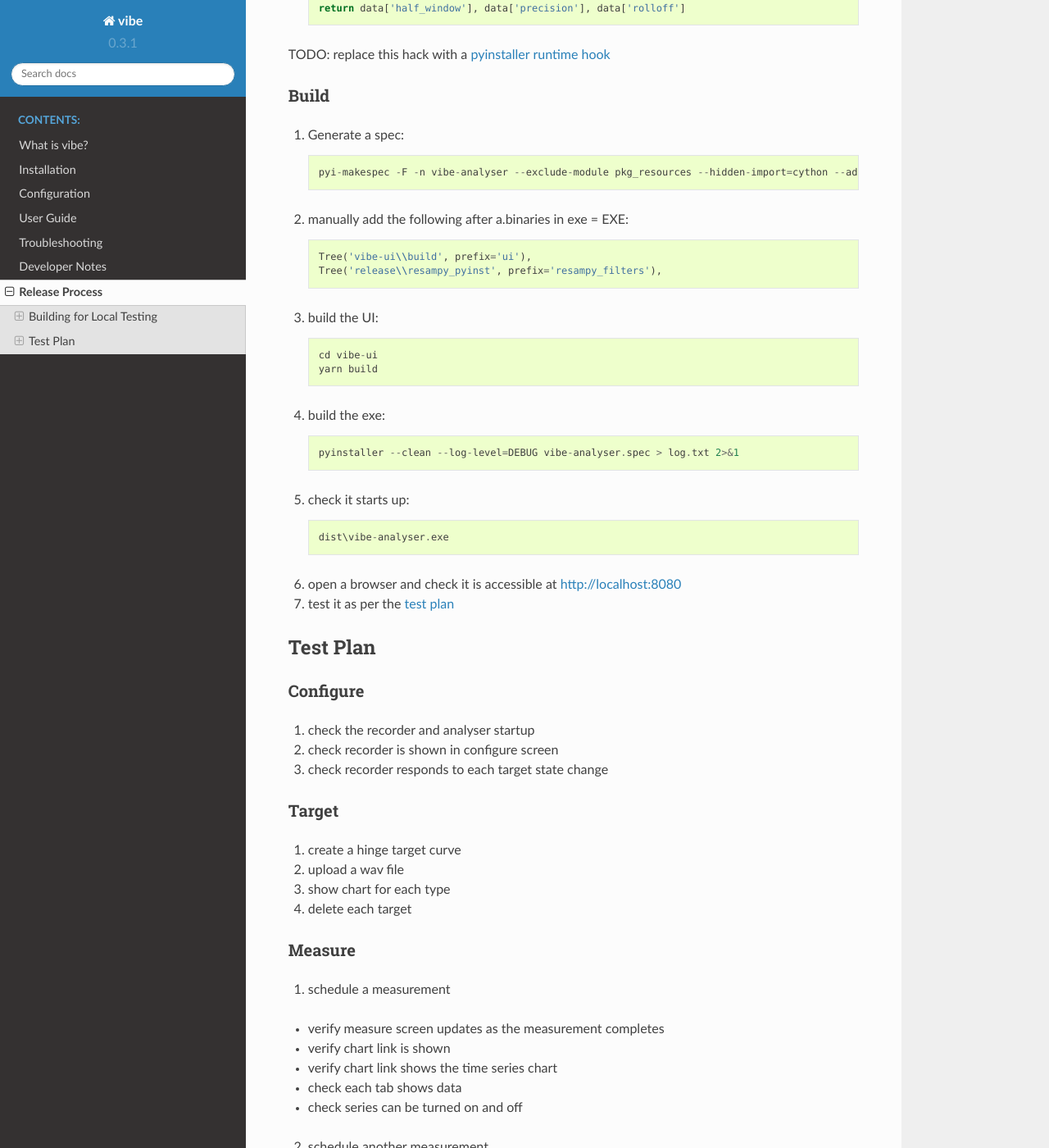
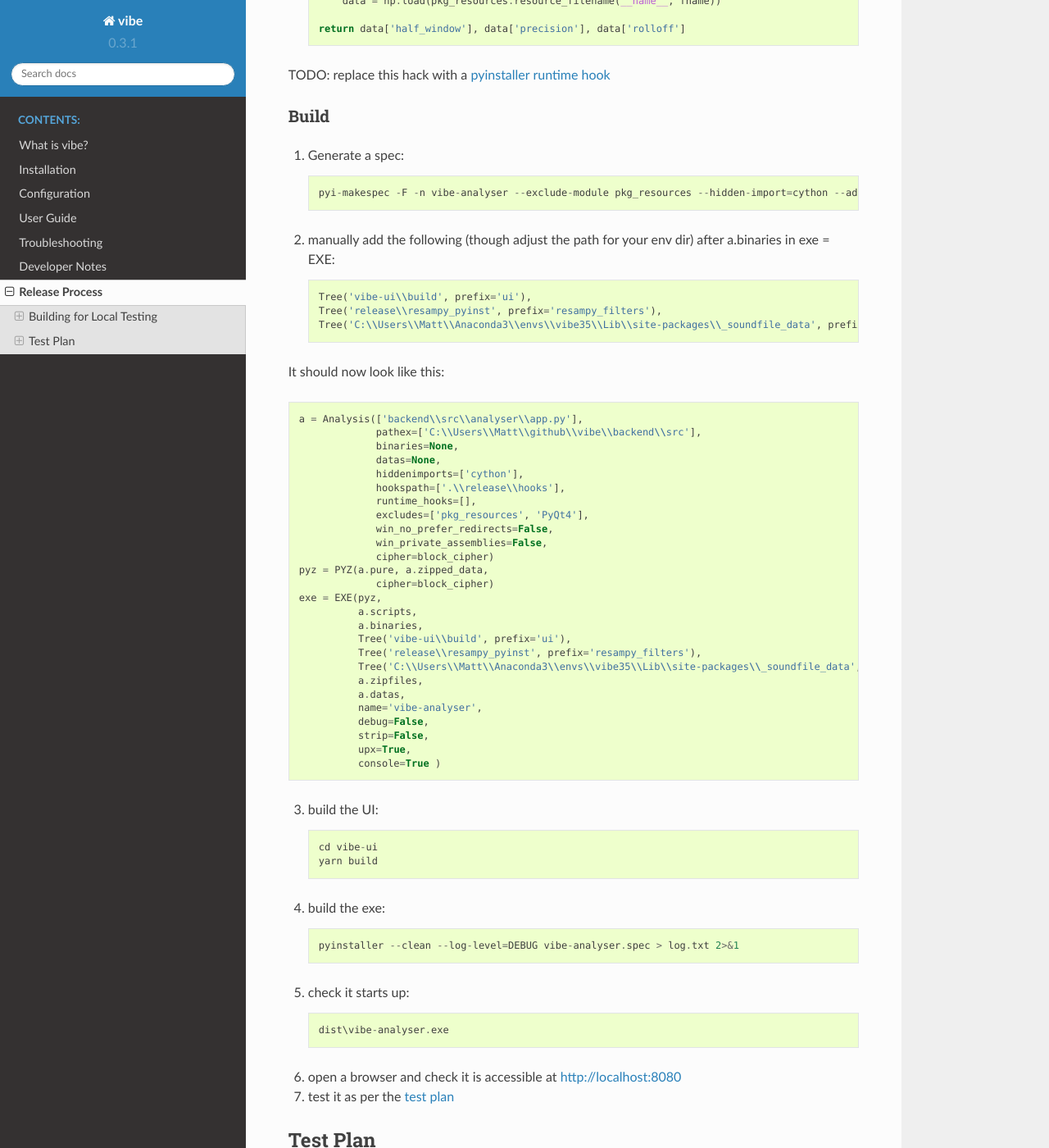
Before and after one commit to 3ll3d00d/vibe, a Sphinx documentation site: the page built from docs/release.rst, in a window 1280 px wide and 1400 px high, scrolled down 2376 px. Shown: the whole window at 82% size. Built offline with Sphinx 7.4.7 and the Read the Docs theme 2.0.0, drawn with Linux system fonts in a browser that asks for light colours; some of the changed text lies outside the part shown.

```diff
--- a/docs/install.rst
+++ b/docs/install.rst
@@ -247,7 +247,7 @@ Running on Linux
 Login to your linux box and::
 
     $ ssh pi@myrpi
-    $ sudo apt install python3 python3-venv python3-pip libyaml-dev
+    $ sudo apt install python3 python3-venv python3-pip libyaml-dev libsndfile1
     $ mkdir python
     $ cd python
     $ python3 -m venv analyser
--- a/docs/release.rst
+++ b/docs/release.rst
@@ -96,7 +96,7 @@ Prerequisites
 * remove the python 3.6 specific files from ``<CONDA-ENV-DIR>\Lib\site-packages\jinja2`` (as per https://github.com/pallets/jinja/issues/655)
 * move the ``import pkg_resources`` statement in ``<CONDA-ENV-DIR>\Lib\site-packages\librosa\util\files.py`` into the function that uses it
 * update ``release\resampy_pyinst`` from ``<CONDA-ENV-DIR>\Lib\site-packages\resampy\data`` if necessary
-* replace the implementation of ``load_filter`` in ``resampy\filters.py`` with::
+* replace the implementation of ``load_filter`` in ``resampy\filters.py`` with the implementation below and remove the ``import pkg_resources``::
 
     # hack in pyinstaller support
     if getattr(sys, 'frozen', False):
@@ -118,10 +118,42 @@ Build
 
     pyi-makespec -F -n vibe-analyser --exclude-module pkg_resources --hidden-import=cython --additional-hooks-dir=.\release\hooks backend\src\analyser\app.py
 
-2) manually add the following after a.binaries in exe = EXE::
+2) manually add the following (though adjust the path for your env dir) after a.binaries in exe = EXE::
 
     Tree('vibe-ui\\build', prefix='ui'),
     Tree('release\\resampy_pyinst', prefix='resampy_filters'),
+    Tree('C:\\Users\\Matt\\Anaconda3\\envs\\vibe35\\Lib\\site-packages\\_soundfile_data', prefix='_soundfile_data'),
+
+It should now look like this::
+
+
+    a = Analysis(['backend\\src\\analyser\\app.py'],
+                 pathex=['C:\\Users\\Matt\\github\\vibe\\backend\\src'],
+                 binaries=None,
+                 datas=None,
+                 hiddenimports=['cython'],
+                 hookspath=['.\\release\\hooks'],
+                 runtime_hooks=[],
+                 excludes=['pkg_resources', 'PyQt4'],
+                 win_no_prefer_redirects=False,
+                 win_private_assemblies=False,
+                 cipher=block_cipher)
+    pyz = PYZ(a.pure, a.zipped_data,
+                 cipher=block_cipher)
+    exe = EXE(pyz,
+              a.scripts,
+              a.binaries,
+              Tree('vibe-ui\\build', prefix='ui'),
+              Tree('release\\resampy_pyinst', prefix='resampy_filters'),
+              Tree('C:\\Users\\Matt\\Anaconda3\\envs\\vibe35\\Lib\\site-packages\\_soundfile_data', prefix='_soundfile_data'),
+              a.zipfiles,
+              a.datas,
+              name='vibe-analyser',
+              debug=False,
+              strip=False,
+              upx=True,
+              console=True )
+
 
 3) build the UI::
 
```
Also changed, not shown: .travis.yml, 2 other files.
